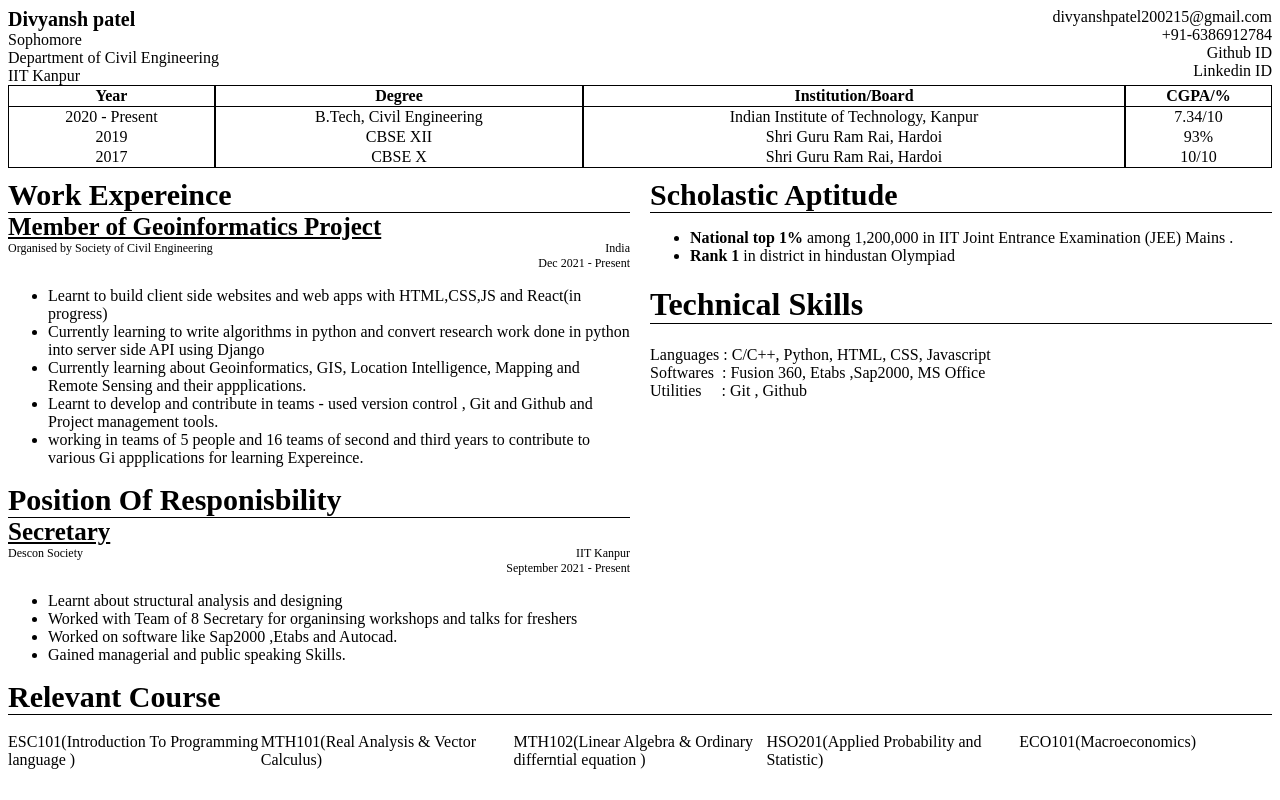
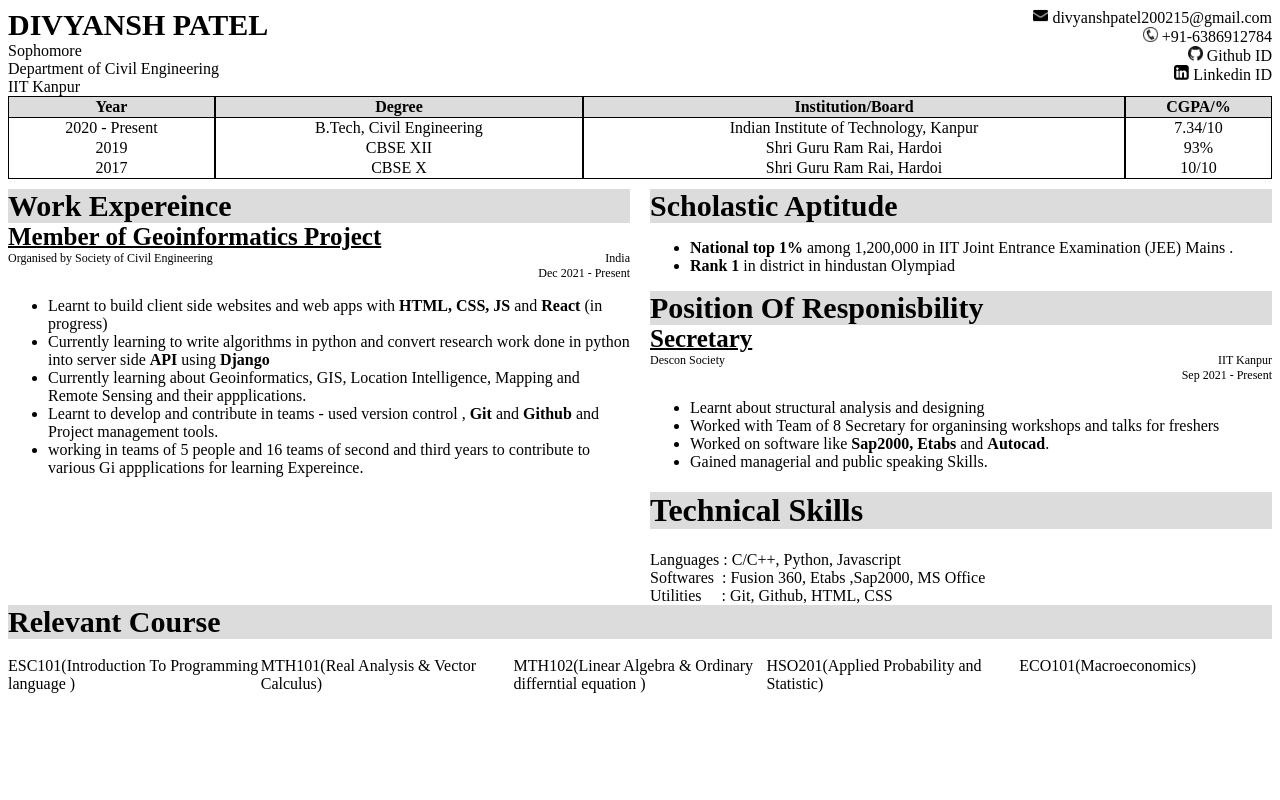
Before and after one commit to pdivyansh20/resume, a plain HTML site: page index.html in a window 1280 px wide. Drawn offline with Linux system fonts and the light colour scheme.

Commit message:
updated my resume

```diff
--- a/index.html
+++ b/index.html
@@ -9,8 +9,9 @@
         text-align: right;
     }
     #name {
-        font-size: 20px;
+        font-size: 30px;
         font-weight: bold;
+        text-transform: uppercase;
     }
     #heading{
       display: flex ;
@@ -20,6 +21,7 @@
 
     .heading{
         border: 1px solid black;
+        background-color: gainsboro;
     }
     .body{
         border-left: 1px solid black;
@@ -37,7 +39,7 @@
         text-align: left;
         font-weight: bold;
         font-size: 25px;
-        text-decoration: underline ;
+       text-decoration: underline 2px;
     }
     .contentSubHeading{
         text-align: left;
@@ -78,11 +80,11 @@
         IIT Kanpur
         </div>
         <div id="resumeiddivison">
-            <a href="https://divyanshpatel200215@gmail.com" target="_blank" style="text-decoration-line: none;color: black;" >divyanshpatel200215@gmail.com</a>
+            <a href="https://divyanshpatel200215@gmail.com" target="_blank" style="text-decoration-line: none;color: black;" > <img src="logos/email.png" width="15" alt=""> divyanshpatel200215@gmail.com</a>
         <br/>
-        +91-6386912784<br/>
-         <a href="https://github.com/pdivyansh20" target="_blank" style="text-decoration: none; color: black;">Github ID</a><br>
-         <a href="https://www.linkedin.com/in/divyansh-patel-78314b20b" target="_blank" style="text-decoration: none; color: black;" >Linkedin ID </a>
+         <img src="logos/phone-resume-icon-6.jpg" width="15" alt=""> +91-6386912784<br/>
+         <a href="https://github.com/pdivyansh20" target="_blank" style="text-decoration: none; color: black;"> <img src="logos/GitHub-Mark-32px.png" width="15" height="15" alt=""> Github ID</a><br>
+         <a href="https://www.linkedin.com/in/divyansh-patel-78314b20b" target="_blank" style="text-decoration: none; color: black;" > <img src="logos/new-linkedin-logo-white-black-png.png" width="15" alt=""> Linkedin ID </a>
       </div>
      </div>
 <div id="educationalQualifications">
@@ -121,40 +123,26 @@
       <div id= "leftdivision" style="width: 50%;">
         <div style=" font-size: 30px;
         font-weight: bold;
-        border-bottom: 1px solid black;
-        margin-top: 10px;" >Work Expereince</div>
+        margin-top: 10px; background-color: gainsboro;"  >Work Expereince</div>
         <div class="contentHeading">Member of Geoinformatics Project  </div>
       <div style="display:flex;flex-direction: row;justify-content: space-between;"> <div class="contentSubHeading">Organised by Society of Civil Engineering</div>
         <div class="contentLocation">India</div></div>
         <div class="contentTime">Dec 2021 - Present</div>
-        <div class="contentText"><ul> <li> Learnt to build client side websites and web apps with HTML,CSS,JS and React(in progress)</li>
-                                      <li>Currently learning to write algorithms in python and convert research work done in python into server side API using Django </li>
+        <div class="contentText"><ul> <li> Learnt to build client side websites and web apps with <b> HTML, CSS, JS</b> and <b> React </b>(in progress)</li>
+                                      <li>Currently learning to write algorithms in python and convert research work done in python into server side <b> API </b> using <b> Django </b> </li>
                                         <li>Currently learning about Geoinformatics, GIS, Location Intelligence, Mapping and Remote Sensing and their appplications.</li>
-                                       <li>Learnt to develop and contribute in teams - used version control , Git and Github and Project management tools.</li>
+                                       <li>Learnt to develop and contribute in teams - used version control ,  <b>Git</b>  and <b> Github</b> and Project management tools.</li>
                                        <li>working in teams of 5 people and 16 teams of second and third years to contribute to various Gi appplications for learning Expereince.</li></ul>  </div>
 
 
-        <div><div style="border-bottom: 1px solid black; font-size: 30px; font-weight: bold;">Position Of Responisbility</div>
-            <div class="contentHeading">Secretary</div>
-            <div style="display:flex;flex-direction: row;justify-content: space-between;"> <div class="contentSubHeading"> Descon Society</div>
-            <div class="contentLocation">IIT Kanpur</div></div>
-            <div class="contentTime">September 2021 - Present</div>
-            <div class="contentText"> <ul>
-                <li>Learnt about structural analysis and designing </li>
-                <li>Worked with Team of 8 Secretary for organinsing workshops and talks for freshers</li>
-                <li>Worked on software like Sap2000 ,Etabs and Autocad.</li>
-                <li>Gained  managerial and public speaking Skills. </li>
-            </ul>
-            </div>
 
-        </div>
 
 
       </div>
       <div id =" rightDivison"style="width: 50%;">
         <div style=" font-size: 30px;
         font-weight: bold;
-        border-bottom: 1px solid black;
+        background-color: gainsboro;
         margin-top: 10px;">Scholastic Aptitude</div>
 
         <ul>
@@ -162,11 +150,26 @@
             <li><b>Rank 1</b> in district in hindustan Olympiad</li>
 
         </ul>
+        <div><div style="font-size: 30px; font-weight: bold; background-color: gainsboro;">Position Of Responisbility</div>
+        <div class="contentHeading">Secretary</div>
+        <div style="display:flex;flex-direction: row;justify-content: space-between;"> <div class="contentSubHeading"> Descon Society</div>
+        <div class="contentLocation">IIT Kanpur</div></div>
+        <div class="contentTime">Sep 2021 - Present</div>
+        <div class="contentText"> <ul>
+            <li>Learnt about structural analysis and designing </li>
+            <li>Worked with Team of 8 Secretary for organinsing workshops and talks for freshers</li>
+            <li>Worked on software like <b> Sap2000, Etabs </b> and <b> Autocad</b>.</li>
+            <li>Gained  managerial and public speaking Skills. </li>
+        </ul>
+        </div>
+
+    </div>
+
         <div>
-            <h1 style="border-bottom: 1px solid black;">Technical Skills</h1>
-            <div>Languages : C/C++, Python, HTML, CSS, Javascript</div>
+            <h1 style="background-color: gainsboro;">Technical Skills</h1>
+            <div>Languages : C/C++, Python, Javascript</div>
             <div>Softwares &nbsp;: Fusion 360, Etabs ,Sap2000, MS Office </div>
-            <div>Utilities &nbsp;&nbsp;&nbsp; : Git , Github</div>
+            <div>Utilities &nbsp;&nbsp;&nbsp; : Git, Github, HTML, CSS</div>
 
         </div>
 </div>
@@ -175,7 +178,7 @@
 
 
 
-<div style="border-bottom: 1px solid black; font-size: 30px; font-weight: bold;">Relevant Course</div>
+<div style="font-size: 30px; font-weight: bold;background-color: gainsboro;">Relevant Course</div>
 <br>
 <div id="relevantcourse">
 
```
Also changed, not shown: logos/GitHub-Mark-32px.png (added), logos/email.png (added), logos/new-linkedin-logo-white-black-png.png (added), logos/phone-resume-icon-6.jpg (added).
